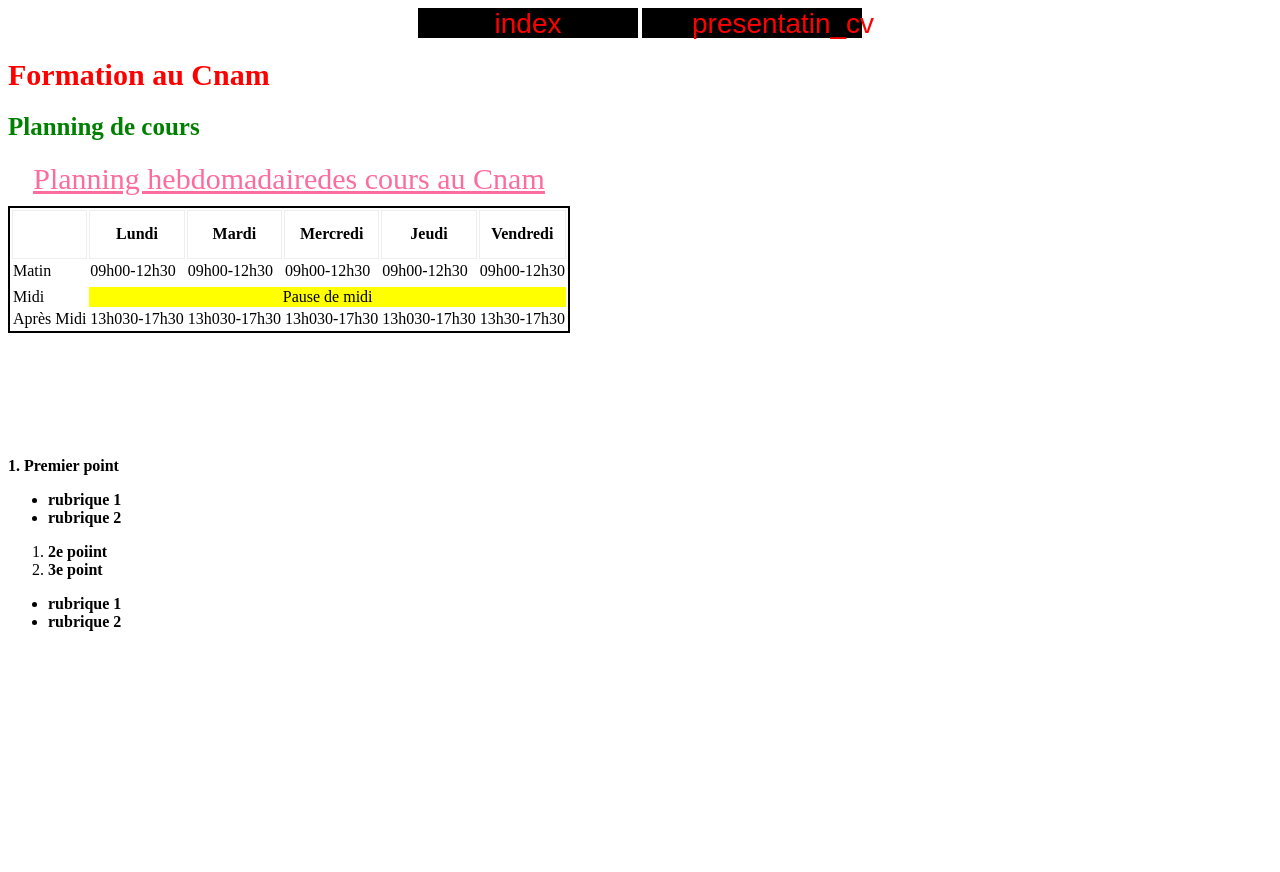
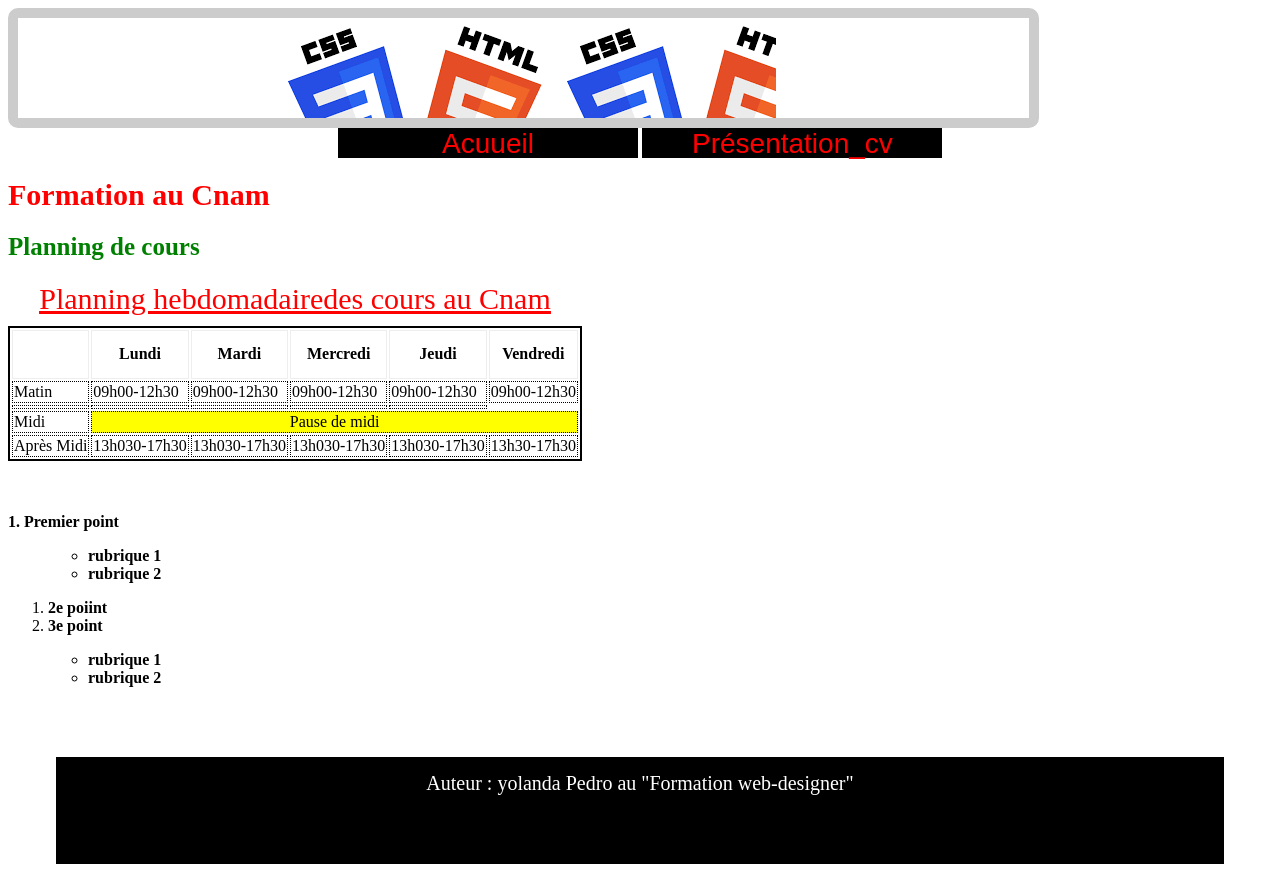
Before and after one commit to yolandapedro22/html_css, a plain HTML site: page index.html in a window 1280 px wide. Before the commit the page ends 800 px from the top, so only its background shows below. Drawn offline with Linux system fonts and the light colour scheme.

Commit message:
Add files via upload

```diff
--- a/index.html
+++ b/index.html
@@ -7,9 +7,15 @@
 
 	<body>
 
+	   <header>
+
+			<div id="banniere"></div>
+
+	    </header>
+
 	    <ul id="nav">
-		    <li><a href="index.html">index</a></li>
-            <li><a href="presentation_cv.html">presentatin_cv</a></li>
+		    <li><a href="index.html">Acuueil</a></li>
+            <li><a href="presentation_cv.html">Présentation_cv</a></li>
 
 		</ul>
 
@@ -67,15 +73,18 @@
 			</tr>
 
         </table>
-	</br></br></br></br></br></br>
+	</br></br>
 
 		 <p><strong>1. Premier point</strong></p>
+		 <ol>
 		 <ul>
+
 		    <li> <strong>rubrique 1</strong>
 			</li>
 			<li> <strong>rubrique 2</strong>
 			</li>
-		</ul>
+			</ul>
+		</ol>
 
 
 		 <ol>
@@ -85,15 +94,23 @@
 			</li>
 		</ol>
 
+		<ol>
 		<ul>
 		    <li> <strong>rubrique 1</strong>
 			</li>
 			<li> <strong>rubrique 2</strong>
 			</li>
 		</ul>
+		</ol>
 
+		</br></br></br>
+		<footer>
+			      <div id="p1">
+				  Auteur : yolanda Pedro au "Formation web-designer"
+				  </div>
+				  </br></br></br>
 
-
+				  </footer>
 	</body>
 
 
--- a/style.css
+++ b/style.css
@@ -1,3 +1,19 @@
+header{
+	width: 80%;
+	vertical-align: center;
+	border: 10px solid #ccc;
+	border-radius: 10px;
+
+}
+
+#banniere{
+	background-image: url("banniere.png");
+    height: 100px;
+	width: 50%;
+	margin: auto;
+
+	}
+
 h1{
    color: red;
    font-size: 30px;
@@ -26,7 +42,7 @@ font-size: 25px;
 	display: inline-block;
 	margin: 20 40 3 40px;
 	background: Black;
-	width: 120px;
+	width: 200px;
 	text-decoration: none;
 	color: red;
 	height: 30px;
@@ -36,7 +52,7 @@ font-size: 25px;
 	font-size: 28px;
 }
 
-#nav a: hover:first-child{background: white
+#nav a: hover:first-child{background: white;
 
 }
 
@@ -46,10 +62,11 @@ font-size: 25px;
 
 table{
 		border: 2px solid black;
-	}
+}
+
 caption{
 	font-size: 30px;
-	color: #FD6C9E;
+	color: red;
 	text-decoration: underline;
 	padding-bottom: 10px;
 
@@ -62,6 +79,11 @@ th{
 
 
 }
+tr{
+	border: 1px dotted solid black;
+
+}
+
 
 #interv{
 	background-color: yellow;
@@ -69,13 +91,21 @@ th{
 }
 
 
-
-
-
+ td{
+        border: 1px dotted black;
 
 }
 
- td{
-        border: 1px dotted red;
-
+footer {
+        background: black;
+		width:90%;
+		justify-content: center;
+		padding: 15px;
+		margin-left: auto;
+		margin-right: auto;
 }
+#p1{
+	font-size: 20px;
+	color: white;
+	text-align: center;
+}
```
Also changed, not shown: Presentation_cv.html (added, +25 -0 lines), banniere.png (added).
